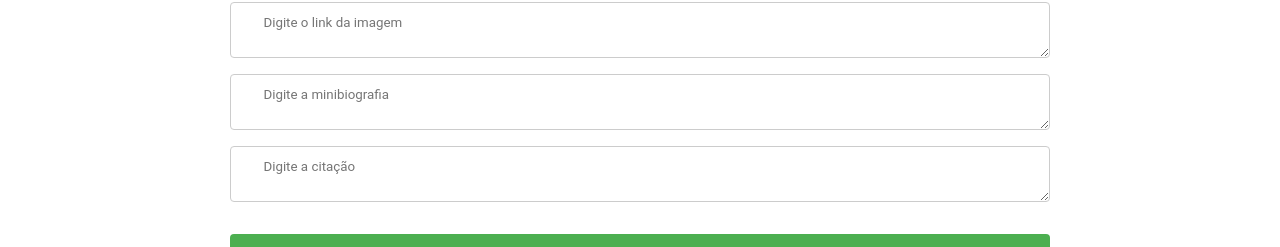
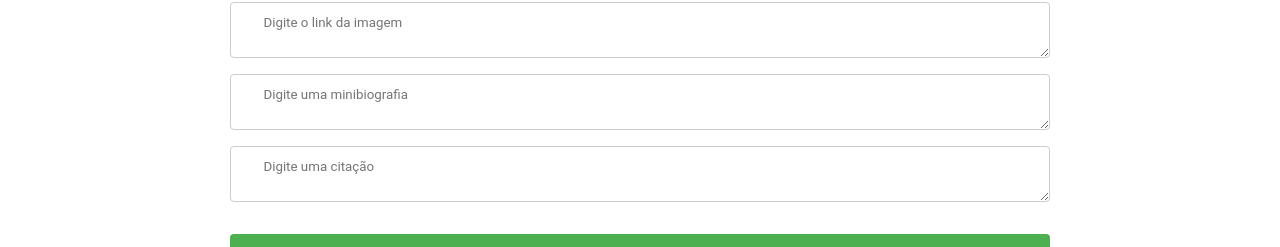
Before and after one commit to Estrela-Marques/projeto-front-end, a React (Vite) app: page / in a window 1280 px wide. Shown: the part 1056-1303 px from the top of the page. Built offline with nearby package versions, Linux system fonts and the light colour scheme; no server answers.

Commit message:
Update Content.jsx

```diff
--- a/src/components/Content.jsx
+++ b/src/components/Content.jsx
@@ -110,13 +110,13 @@ export function Content() {
           />
           <textarea
             onChange={handleInputValueminibio}
-            placeholder="Digite a minibiografia"
+            placeholder="Digite uma minibiografia"
             value={minibio}
             className={styles.formTextArea}
           />
           <textarea
             onChange={handleInputValueCitacao}
-            placeholder="Digite a citação"
+            placeholder="Digite uma citação"
             value={citacao}
             className={styles.formTextArea}
           />
```
